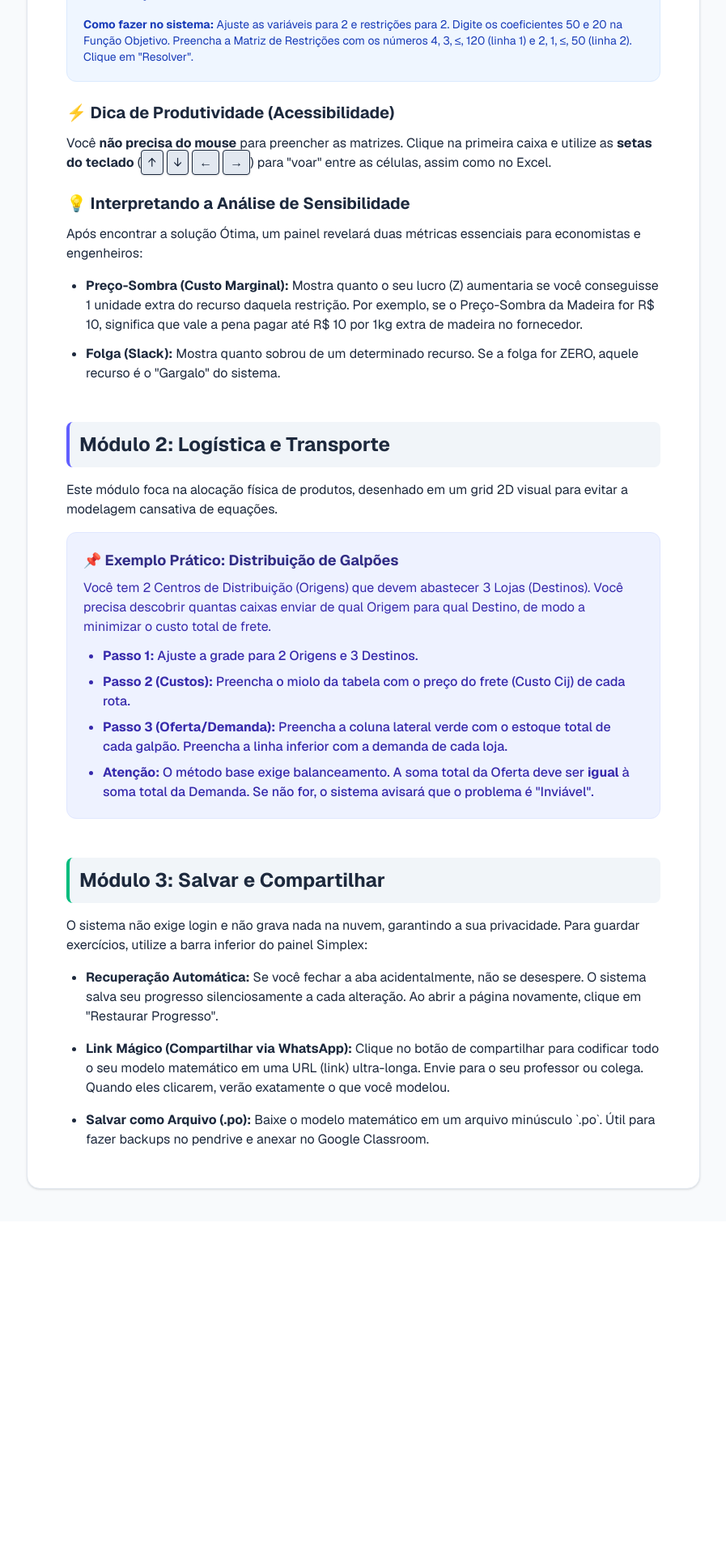
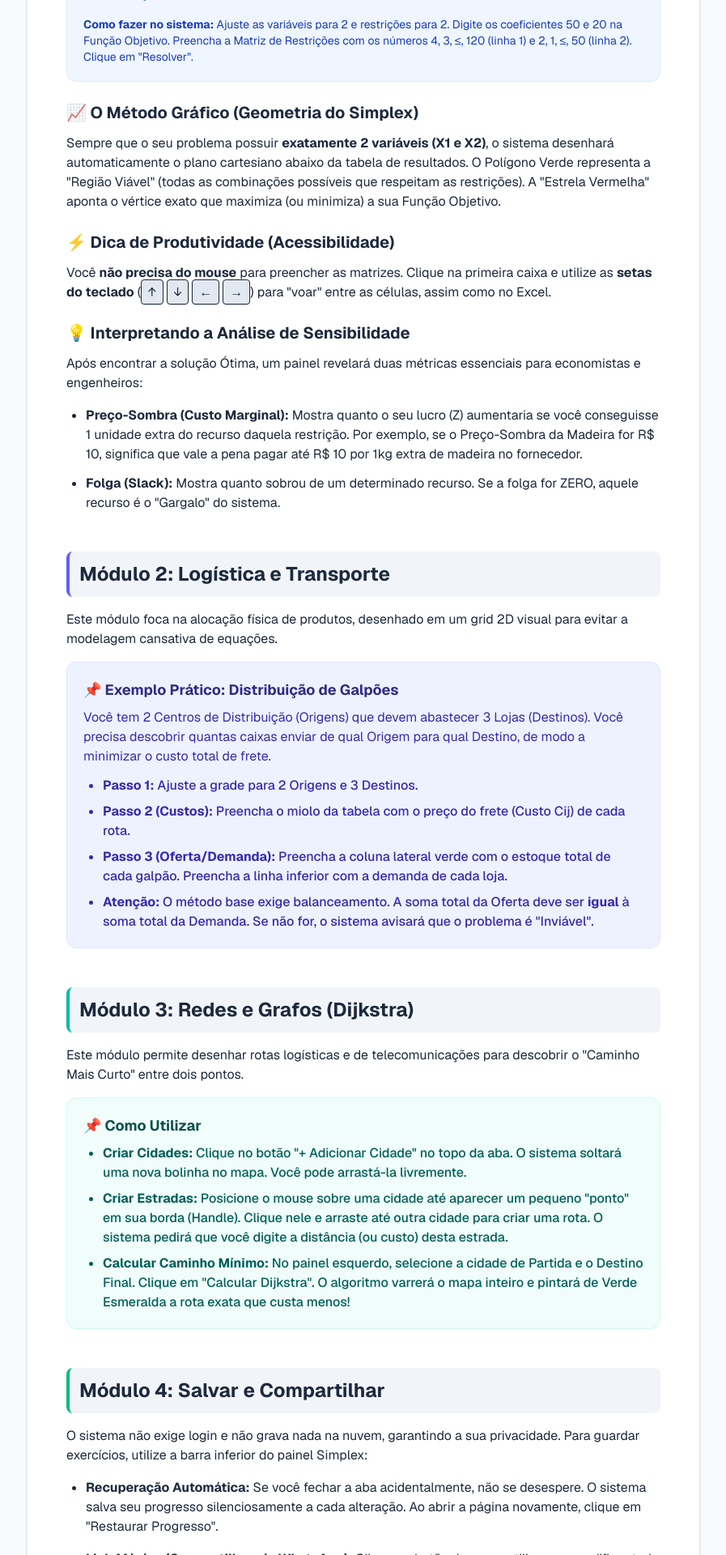
Before and after one commit to niltonfjunior2/PesquisaOperacional, a Next.js app: page /manual in a window 1280 px wide. Shown: the part 760-2680 px from the top of the page at 81% size, without its empty margins (191-1088 px from the left). Before the commit the page ends 2268 px from the top, so only its background shows below. Built offline with nearby package versions, Linux system fonts and the light colour scheme.

Commit message:
docs: update user manual with graphical and network modules

```diff
--- a/src/app/manual/page.tsx
+++ b/src/app/manual/page.tsx
@@ -35,6 +35,11 @@ export default function ManualPage() {
               <p className="text-blue-800 mt-4 text-sm"><strong>Como fazer no sistema:</strong> Ajuste as variáveis para 2 e restrições para 2. Digite os coeficientes 50 e 20 na Função Objetivo. Preencha a Matriz de Restrições com os números 4, 3, ≤, 120 (linha 1) e 2, 1, ≤, 50 (linha 2). Clique em "Resolver".</p>
             </div>
 
+            <h3 className="text-xl font-bold text-slate-800 mt-6 mb-3">📈 O Método Gráfico (Geometria do Simplex)</h3>
+            <p className="mb-4">
+              Sempre que o seu problema possuir <strong>exatamente 2 variáveis (X1 e X2)</strong>, o sistema desenhará automaticamente o plano cartesiano abaixo da tabela de resultados. O Polígono Verde representa a "Região Viável" (todas as combinações possíveis que respeitam as restrições). A "Estrela Vermelha" aponta o vértice exato que maximiza (ou minimiza) a sua Função Objetivo.
+            </p>
+
             <h3 className="text-xl font-bold text-slate-800 mt-6 mb-3">⚡ Dica de Produtividade (Acessibilidade)</h3>
             <p className="mb-4">
               Você <strong>não precisa do mouse</strong> para preencher as matrizes. Clique na primeira caixa e utilize as <strong>setas do teclado</strong> (<kbd className="bg-slate-200 px-2 py-1 rounded border shadow-sm">↑</kbd> <kbd className="bg-slate-200 px-2 py-1 rounded border shadow-sm">↓</kbd> <kbd className="bg-slate-200 px-2 py-1 rounded border shadow-sm">←</kbd> <kbd className="bg-slate-200 px-2 py-1 rounded border shadow-sm">→</kbd>) para "voar" entre as células, assim como no Excel.
@@ -68,8 +73,24 @@ export default function ManualPage() {
             </div>
           </section>
 
+          <section className="mb-12">
+            <h2 className="text-2xl font-bold text-slate-800 mb-4 bg-slate-100 p-3 rounded-lg border-l-4 border-teal-500">Módulo 3: Redes e Grafos (Dijkstra)</h2>
+            <p className="mb-4">
+              Este módulo permite desenhar rotas logísticas e de telecomunicações para descobrir o "Caminho Mais Curto" entre dois pontos.
+            </p>
+
+            <div className="bg-teal-50 border border-teal-100 p-5 rounded-xl mb-6">
+              <h3 className="text-lg font-bold text-teal-900 mb-2">📌 Como Utilizar</h3>
+              <ul className="list-disc ml-6 text-teal-800 space-y-2 font-medium">
+                <li><strong>Criar Cidades:</strong> Clique no botão "+ Adicionar Cidade" no topo da aba. O sistema soltará uma nova bolinha no mapa. Você pode arrastá-la livremente.</li>
+                <li><strong>Criar Estradas:</strong> Posicione o mouse sobre uma cidade até aparecer um pequeno "ponto" em sua borda (Handle). Clique nele e arraste até outra cidade para criar uma rota. O sistema pedirá que você digite a distância (ou custo) desta estrada.</li>
+                <li><strong>Calcular Caminho Mínimo:</strong> No painel esquerdo, selecione a cidade de Partida e o Destino Final. Clique em "Calcular Dijkstra". O algoritmo varrerá o mapa inteiro e pintará de Verde Esmeralda a rota exata que custa menos!</li>
+              </ul>
+            </div>
+          </section>
+
           <section>
-            <h2 className="text-2xl font-bold text-slate-800 mb-4 bg-slate-100 p-3 rounded-lg border-l-4 border-emerald-500">Módulo 3: Salvar e Compartilhar</h2>
+            <h2 className="text-2xl font-bold text-slate-800 mb-4 bg-slate-100 p-3 rounded-lg border-l-4 border-emerald-500">Módulo 4: Salvar e Compartilhar</h2>
             <p className="mb-4">
               O sistema não exige login e não grava nada na nuvem, garantindo a sua privacidade. Para guardar exercícios, utilize a barra inferior do painel Simplex:
             </p>
```
